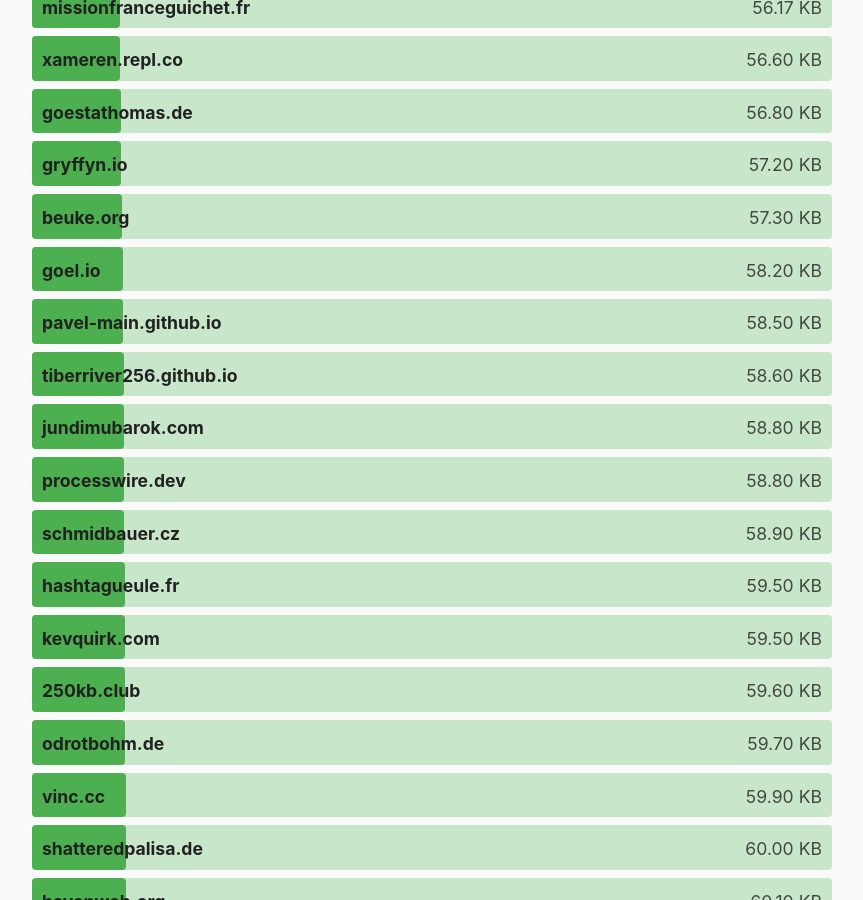
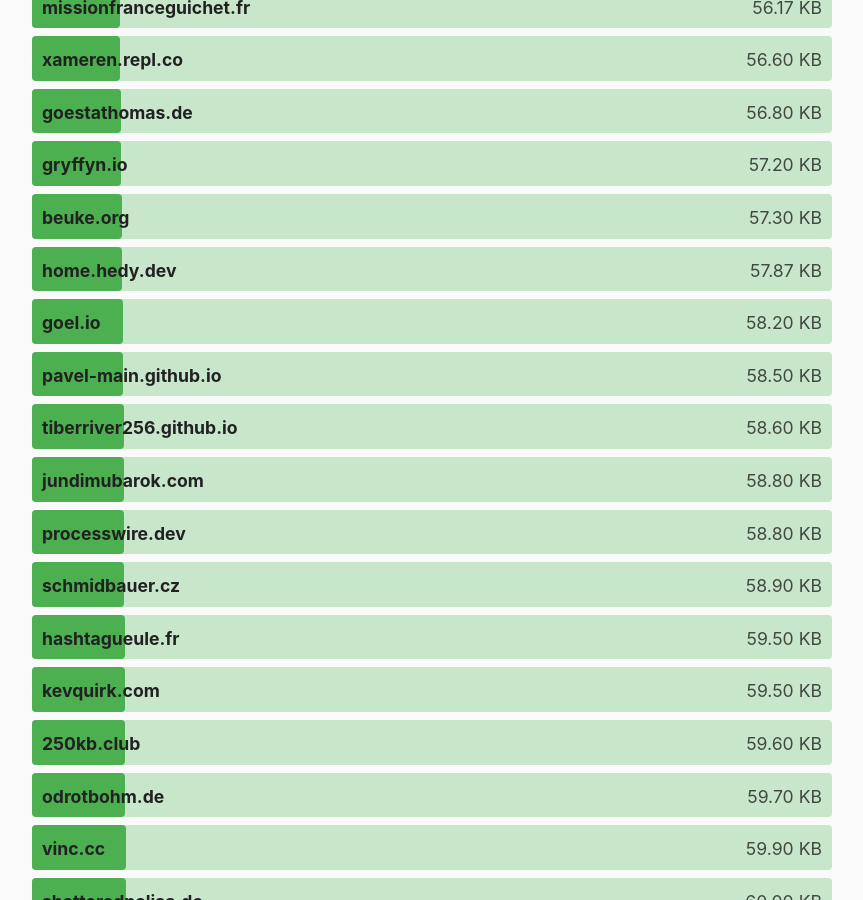
Before and after one commit to kevquirk/512kb.club, a Jekyll site: the page built from index.md, in a window 1280 px wide and 900 px high, scrolled down 18101 px. Shown: the whole window, without its empty margins (208-1071 px from the left). Built offline with Jekyll 4.4.1, drawn with Linux system fonts in a browser that asks for light colours.

Commit message:
Add home.hedy.dev

```diff
--- a/_data/sites.yml
+++ b/_data/sites.yml
@@ -1,3 +1,8 @@
+- domain: home.hedy.dev
+  url: https://home.hedy.dev/
+  size: 57.87
+  last_checked: 2024-04-27
+
 - domain: 0xedward.io
   url: https://0xedward.io/
   size: 6.2
```
